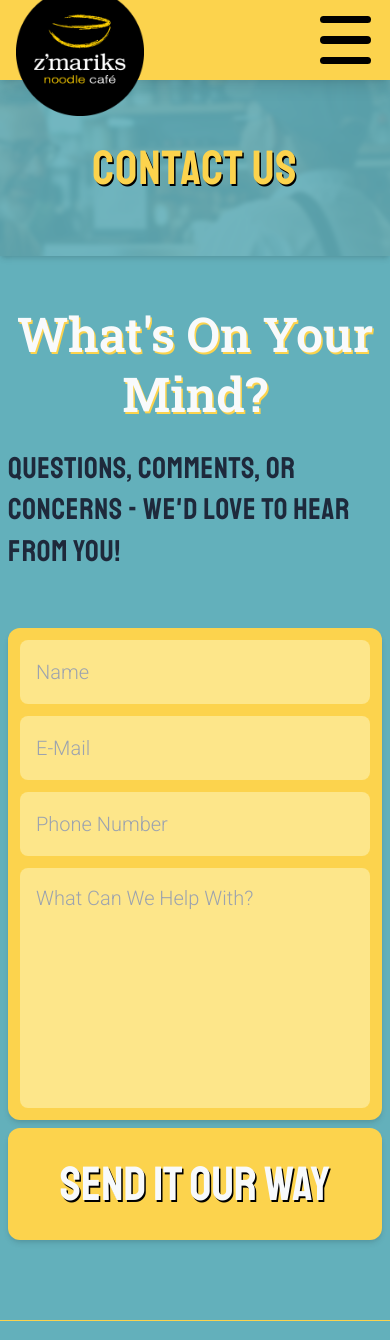
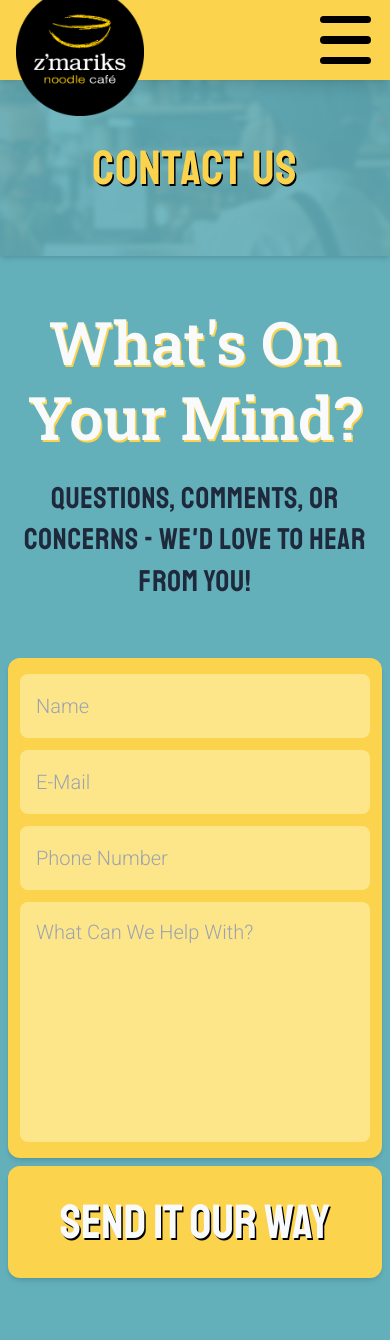
Before and after one commit to rossvasquez/zmariks-site-redesign, a React (Vite) app: page /contact in a window 390 px wide. Shown: the top 1340 px of the page. Built offline with nearby package versions, Linux system fonts and the light colour scheme.

Commit message:
Mobile Menu Updates

```diff
--- a/src/assets/components/contact/contactForm.jsx
+++ b/src/assets/components/contact/contactForm.jsx
@@ -5,7 +5,7 @@ function ContactForm() {
 
     return(
         <form className='h-auto w-screen mt-14 max-w-6xl mx-auto px-2 mb-20'>
-            <div className='flex flex-col h-auto w-full bg-amber-300 rounded-xl px-3 sm:px-4 pb-3 sm:pb-4 shadow-md'>
+            <div className='flex flex-col h-auto w-full bg-amber-300 rounded-xl px-3 pt-1 sm:px-4 pb-4 sm:pb-4 shadow-md'>
                 <input placeholder='Name' required="true" type='text' className='p-4 text-xl w-full bg-amber-200 rounded-lg focus:outline-none focus:shadow-inner h-16 my-3 sm:my-4'></input>
                 <input placeholder='E-Mail' required="true" type='email' className='p-4 text-xl w-full bg-amber-200 rounded-lg focus:outline-none focus:shadow-inner h-16'></input>
                 <input placeholder='Phone Number' required="true" type='text' className='p-4 text-xl w-full bg-amber-200 rounded-lg focus:outline-none focus:shadow-inner h-16 my-3 sm:my-4'></input>
--- a/src/assets/components/contact/topText.jsx
+++ b/src/assets/components/contact/topText.jsx
@@ -9,11 +9,11 @@ function TopText() {
             <img className='absolute opacity-10 -top-10 -right-4 sm:right-0 md:-top-24 sm:-mt-14 w-full min-w-[40rem] blur-[2px]' src={contactCover} />
         </div>
         <div className="relative flex flex-col justify-center h-auto w-screen mx-auto px-2 overflow-hidden mt-12">
-            <p className='text-center text-5xl sm:text-7xl font-slab text-slate-50 font-bold
+            <p className='text-center text-6xl sm:text-7xl font-slab text-slate-50 font-bold
             textShadow7 leading-tight md:leading-tight'>
                 What's On Your Mind?
             </p>
-            <p className='mt-6 uppercase text-3xl md:text-4xl text-slate-800 max-w-6xl mx-auto
+            <p className='mt-6 text-center uppercase text-3xl md:text-4xl text-slate-800 max-w-6xl mx-auto
             font-staat leading-snug md:leading-snug tracking-wide md:tracking-wide'>
                 Questions, Comments, or Concerns - we'd love to hear from you!
             </p>
--- a/src/assets/components/layout/header.jsx
+++ b/src/assets/components/layout/header.jsx
@@ -22,12 +22,12 @@ function Header() {
       <>
         <div className="fixed shadow-xl flex flex-col top-0 left-0 mt-20 h-screen w-screen z-30">
           <div className="relative flex flex-col rounded-xl bg-amber-200 h-auto py-4 z-30 -mt-10 pt-12">
-            <Link onClick={tapMenu} className="flex justify-center items-center text-2xl bg-amber-300 h-16 rounded-md w-11/12 mx-auto my-2 hover:cursor-pointer">Menu</Link>
-            <Link onClick={tapMenu} className="flex justify-center items-center text-2xl bg-amber-300 h-16 rounded-md w-11/12 mx-auto my-2 hover:cursor-pointer">Locations</Link>
-            <Link onClick={tapMenu} to='/rewards' className="flex justify-center items-center text-2xl bg-amber-300 h-16 rounded-md w-11/12 mx-auto my-2 hover:cursor-pointer">Rewards</Link>
-            <Link onClick={tapMenu} className="flex justify-center items-center text-2xl bg-amber-300 h-16 rounded-md w-11/12 mx-auto my-2 hover:cursor-pointer">Gift Cards</Link>
-            <Link onClick={tapMenu} className="flex justify-center items-center text-2xl bg-amber-300 h-16 rounded-md w-11/12 mx-auto my-2 hover:cursor-pointer">Franchise</Link>
-            <Link onClick={tapMenu} to='/contact' className="flex justify-center items-center text-2xl bg-amber-300 h-16 rounded-md w-11/12 mx-auto my-2 hover:cursor-pointer">Contact</Link>
+            <Link onClick={tapMenu} className="flex justify-center items-center text-2xl bg-amber-300 h-20 rounded-md w-11/12 mx-auto my-2 hover:cursor-pointer">Menu</Link>
+            <Link onClick={tapMenu} className="flex justify-center items-center text-2xl bg-amber-300 h-20 rounded-md w-11/12 mx-auto my-2 hover:cursor-pointer">Locations</Link>
+            <Link onClick={tapMenu} to='/rewards' className="flex justify-center items-center text-2xl bg-amber-300 h-20 rounded-md w-11/12 mx-auto my-2 hover:cursor-pointer">Rewards</Link>
+            <Link onClick={tapMenu} className="flex justify-center items-center text-2xl bg-amber-300 h-20 rounded-md w-11/12 mx-auto my-2 hover:cursor-pointer">Gift Cards</Link>
+            <Link onClick={tapMenu} className="flex justify-center items-center text-2xl bg-amber-300 h-20 rounded-md w-11/12 mx-auto my-2 hover:cursor-pointer">Franchise</Link>
+            <Link onClick={tapMenu} to='/contact' className="flex justify-center items-center text-2xl bg-amber-300 h-20 rounded-md w-11/12 mx-auto my-2 hover:cursor-pointer">Contact</Link>
           </div>
           <div className="relative h-full -mt-10 bg-slate-900 opacity-80 w-screen z-20"></div>
         </div>
```
